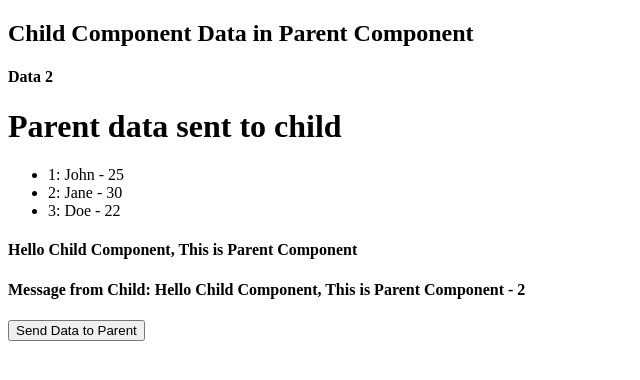
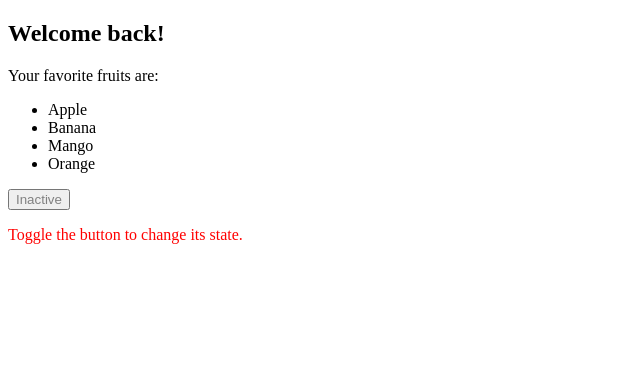
Before and after one commit to SardarMudassarAliKhan/AnularTrainingIn28Days, an Angular app: page / in a window 1280 px wide. Shown: the top 380 px of the page, without its empty margins (0-640 px from the left). Built offline with nearby package versions, Linux system fonts and the light colour scheme.

Commit message:
feat: Add DirectivesInAngular component with template, styles, and tests

```diff
--- /dev/null
+++ b/src/app/Day6DirectiveInAngualr/directives-in-angular/directives-in-angular.component.css
@@ -0,0 +1,10 @@
+.active {
+  font-weight: bold;
+  color: blue;
+}
+.inactive {
+  color: gray;
+}
+.active {
+  color: green;
+}
--- /dev/null
+++ b/src/app/Day6DirectiveInAngualr/directives-in-angular/directives-in-angular.component.html
@@ -0,0 +1,16 @@
+<div *ngIf="isLoggedIn; else loggedOut">
+  <h2>Welcome back!</h2>
+  <p>Your favorite fruits are:</p>
+  <ul>
+    <li *ngFor="let fruit of fruits">{{ fruit }}</li>
+  </ul>
+</div>
+
+<button (click)="toggleActive()" [ngClass]="isActive ? 'active' : 'inactive'">
+  {{ isActive ? 'Active' : 'Inactive' }} </button>
+
+<P [ngStyle]="{'color': isActive ? 'green' : 'red' }">Toggle the button to change its state.</P>
+
+<ng-template #loggedOut>
+  <h2>Please log in</h2>
+</ng-template>
--- /dev/null
+++ b/src/app/Day6DirectiveInAngualr/directives-in-angular/directives-in-angular.component.ts
@@ -0,0 +1,19 @@
+import { NgClass, NgFor, NgIf, NgStyle } from '@angular/common';
+import { Component } from '@angular/core';
+
+
+@Component({
+  selector: 'app-directives-in-angular',
+  imports: [NgIf, NgFor, NgClass, NgStyle],
+  templateUrl: './directives-in-angular.component.html',
+  styleUrl: './directives-in-angular.component.css'
+})
+export class DirectivesInAngularComponent {
+  isLoggedIn = true;
+  fruits = ['Apple', 'Banana', 'Mango', 'Orange'];
+  isActive = false;
+
+  toggleActive() {
+    this.isActive = !this.isActive;
+  }
+}
--- a/src/app/app.component.html
+++ b/src/app/app.component.html
@@ -1 +1 @@
-<app-parent-component></app-parent-component>
+<app-directives-in-angular></app-directives-in-angular>
--- a/src/app/app.component.ts
+++ b/src/app/app.component.ts
@@ -2,10 +2,11 @@ import { Component } from '@angular/core';
 import { RouterOutlet } from '@angular/router';
 import { ParentComponentComponent } from "./Days5ComponentCommunication/parent-component/parent-component.component";
 import { ChildcomponentComponent } from "./Days5ComponentCommunication/childcomponent/childcomponent.component";
+import { DirectivesInAngularComponent } from "./Day6DirectiveInAngualr/directives-in-angular/directives-in-angular.component";
 
 @Component({
   selector: 'app-root',
-  imports: [ ParentComponentComponent],
+  imports: [DirectivesInAngularComponent],
   templateUrl: './app.component.html',
   styleUrl: './app.component.css'
 })
```
Also changed, not shown: 1 other file (tests, documents, lock files or other folders).
